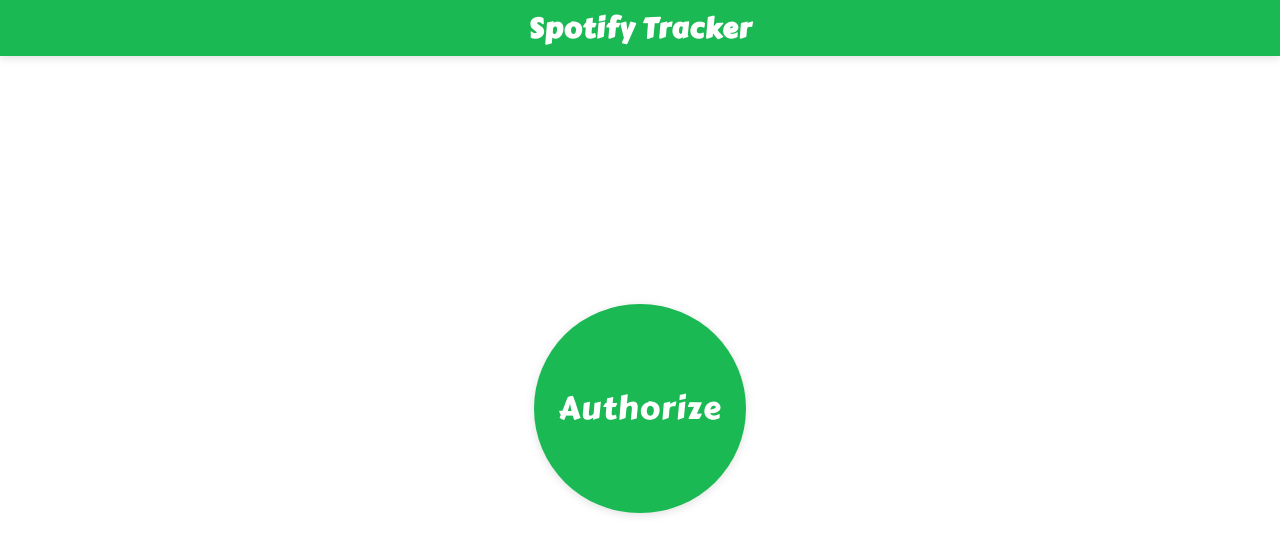
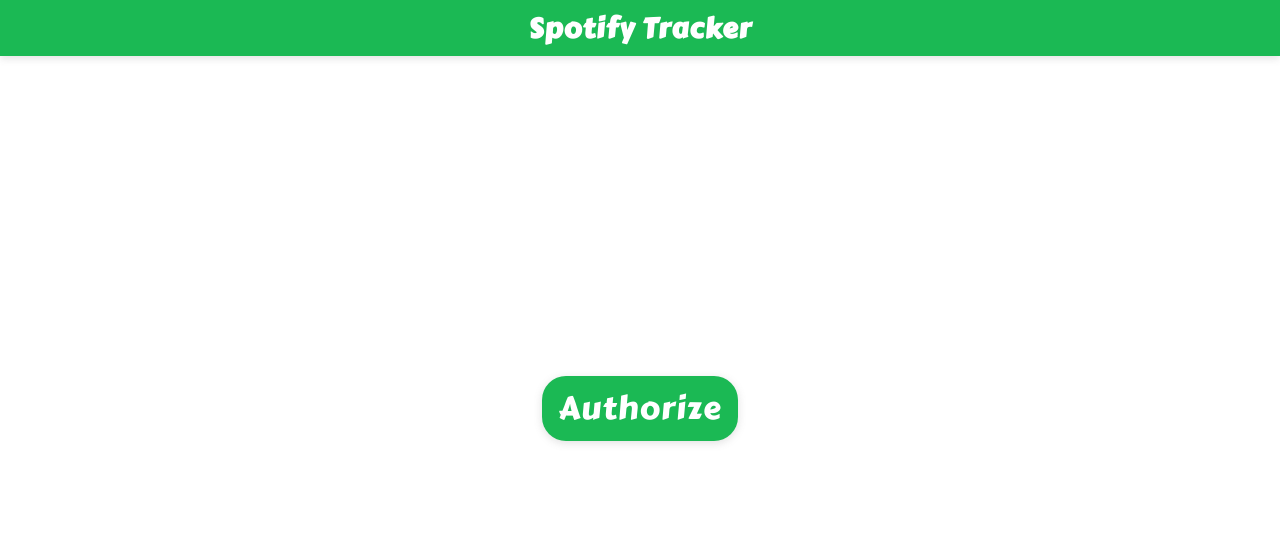
Before and after one commit to GreedyMarcus/spotify-tracker, a Next.js app: page / in a window 1280 px wide. Shown: the top 554 px of the page. Built offline with nearby package versions, Linux system fonts and the light colour scheme.

Commit message:
Create custom hooks for spotify auth workflow

```diff
--- a/package.json
+++ b/package.json
@@ -19,6 +19,7 @@
     "generate-env": "cp .env.example .env.local"
   },
   "dependencies": {
+    "axios": "^0.25.0",
     "next": "12.0.10",
     "react": "17.0.2",
     "react-dom": "17.0.2",
--- /dev/null
+++ b/src/api/spotify.api.ts
@@ -0,0 +1,29 @@
+import axios from "axios";
+
+const ACCESS_TOKEN_STORAGE_KEY = "spotify-access-token";
+
+export const saveAccessToken = (token: string) => {
+  if (typeof window === "undefined") return;
+  localStorage.setItem(ACCESS_TOKEN_STORAGE_KEY, token);
+};
+
+export const loadAccessToken = () => {
+  if (typeof window === "undefined") return null;
+  return localStorage.getItem(ACCESS_TOKEN_STORAGE_KEY);
+};
+
+export const removeAccessToken = () => {
+  if (typeof window === "undefined") return;
+  localStorage.removeItem(ACCESS_TOKEN_STORAGE_KEY);
+};
+
+type RequestAccessTokenResponse = {
+  accessToken: string;
+  refreshToken: string;
+  expiresIn: number;
+};
+
+export const requestAccessToken = async (code: string) => {
+  const response = await axios.post<RequestAccessTokenResponse>("/api/token", { code });
+  return response.data;
+};
--- a/src/components/AuthorizeLink/AuthorizeLink.styles.ts
+++ b/src/components/AuthorizeLink/AuthorizeLink.styles.ts
@@ -4,11 +4,12 @@
   display: flex;
   flex-direction: column;
   align-items: center;
-  border-radius: 50%;
+  border-radius: 1.5rem;
   background-color: ${({ theme }) => theme.colors.primary.main};
   box-shadow: ${({ theme }) => theme.elevation[0]};
-  padding: 5rem 1.5rem;
+  padding: 0.5rem 1rem;
   color: #fff;
+  width: fit-content;
   font-family: "Carter One";
   font-size: 2rem;
   text-decoration: none;
--- a/src/components/Layout/Layout.styles.ts
+++ b/src/components/Layout/Layout.styles.ts
@@ -28,8 +28,10 @@
 `;
 
 export const Content = styled.section`
+  display: flex;
+  justify-content: center;
+  align-items: center;
   flex: 1;
-  display: flex;
-  align-items: center;
+  flex-direction: column;
   margin-bottom: 2.5rem;
 `;
--- /dev/null
+++ b/src/hooks/useIsBroswer.ts
@@ -0,0 +1,14 @@
+import { useEffect, useState } from "react";
+
+/**
+ * Custom hook that detects whether the environment is the browser or not.
+ */
+export const useIsBroswer = () => {
+  const [isBroswer, setIsBrowser] = useState(false);
+
+  useEffect(() => {
+    setIsBrowser(true);
+  }, []);
+
+  return isBroswer;
+};
--- /dev/null
+++ b/src/hooks/useSpotifyAuth.ts
@@ -0,0 +1,36 @@
+import { useEffect, useState } from "react";
+import * as SpotifyApi from "../api/spotify.api";
+
+/**
+ * Custom hook that handles the Spotify authentication flow.
+ */
+export const useSpotifyAuth = (spotifyCode: string | null) => {
+  const [accessToken, setAccessToken] = useState<string | null>(SpotifyApi.loadAccessToken());
+  const [loading, setLoading] = useState(false);
+  const [error, setError] = useState(false);
+
+  useEffect(() => {
+    if (accessToken || !spotifyCode) return;
+
+    setLoading(true);
+
+    (async () => {
+      try {
+        const { accessToken } = await SpotifyApi.requestAccessToken(spotifyCode);
+
+        setAccessToken(accessToken);
+        SpotifyApi.saveAccessToken(accessToken);
+      } catch (err) {
+        setError(true);
+      } finally {
+        setLoading(false);
+      }
+    })();
+  }, [accessToken, spotifyCode]);
+
+  return {
+    authorized: !!accessToken,
+    loading,
+    error
+  };
+};
--- /dev/null
+++ b/src/hooks/useSpotifyCode.ts
@@ -0,0 +1,21 @@
+import { useEffect, useState } from "react";
+import { useRouter } from "next/router";
+
+/**
+ * Custom hook that extracts the spotify code from the url.
+ */
+export const useSpotifyCode = () => {
+  const router = useRouter();
+  const [spotifyCode, setSpotifyCode] = useState("");
+
+  useEffect(() => {
+    const { code } = router.query;
+
+    if (code && !Array.isArray(code)) {
+      setSpotifyCode(code);
+      router.push("/", undefined, { shallow: true });
+    }
+  }, [router]);
+
+  return spotifyCode;
+};
--- a/src/pages/index.tsx
+++ b/src/pages/index.tsx
@@ -1,10 +1,22 @@
 import { Layout } from "@components/Layout";
 import { AuthorizeLink } from "@components/AuthorizeLink";
+import { useIsBroswer } from "@hooks/useIsBroswer";
+import { useSpotifyCode } from "@hooks/useSpotifyCode";
+import { useSpotifyAuth } from "@hooks/useSpotifyAuth";
 
 export default function Index() {
+  const code = useSpotifyCode();
+  const isBrowser = useIsBroswer();
+  const { authorized, loading, error } = useSpotifyAuth(code);
+
+  if (!isBrowser) return null;
+
   return (
     <Layout>
-      <AuthorizeLink />
+      {!authorized && !loading && <AuthorizeLink />}
+      {authorized && !loading && <h1>Authorized</h1>}
+      {loading && <h1>Loading...</h1>}
+      {error && <h1>Oops! Something went wrong.</h1>}
     </Layout>
   );
 }
```
Also changed, not shown: 1 other file (tests, documents, lock files or other folders).
